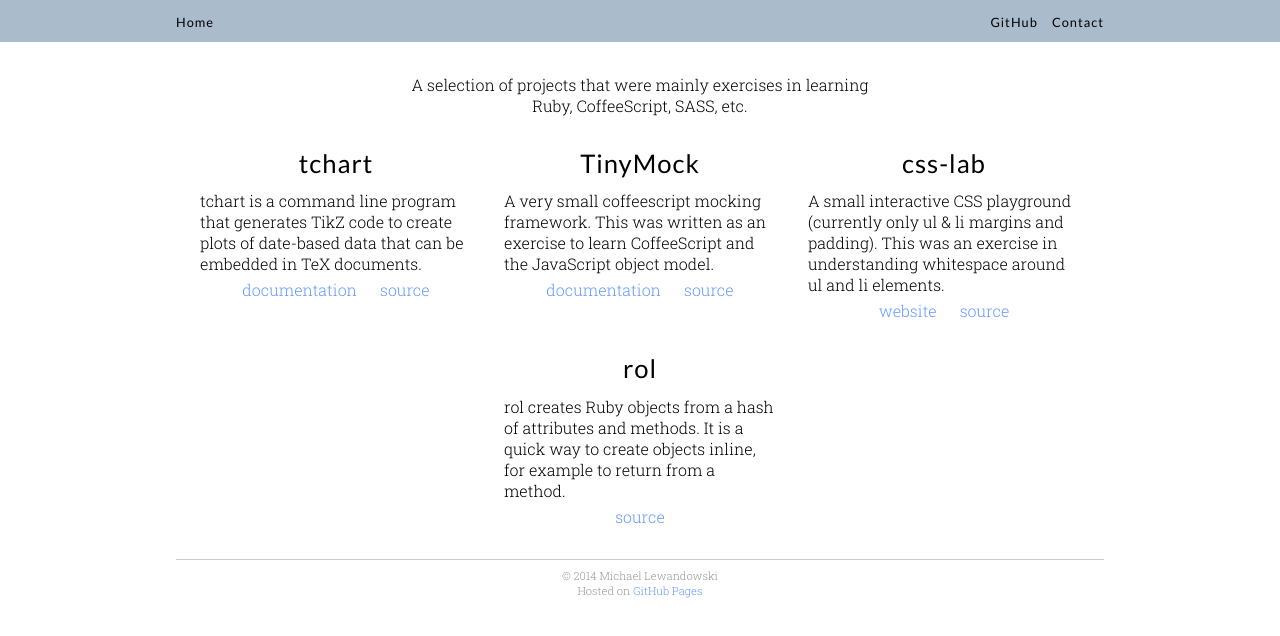
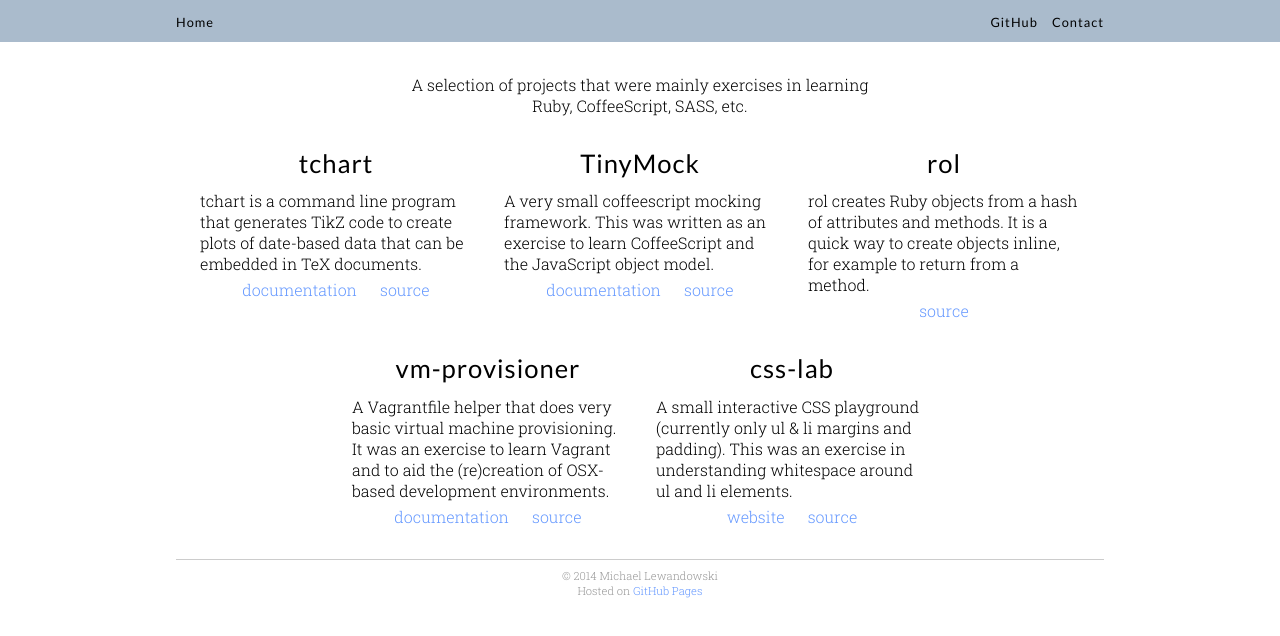
Before and after one commit to milewdev/milewdev.github.io, a website: page index.html in a window 1280 px wide. Drawn offline with Linux system fonts and the light colour scheme.

Commit message:
Add vm-provisioner

```diff
--- a/index.html
+++ b/index.html
@@ -54,6 +54,30 @@
       </article>
 
       <article>
+        <h1>rol</h1>
+        <p>
+          rol creates Ruby objects from a hash of attributes and methods.  It is
+          a quick way to create objects inline, for example to return from a method.
+        </p>
+        <menu>
+          <menuitem><a href='https://github.com/milewdev/rol'>source</a></menuitem>
+        </menu>
+      </article>
+
+      <article>
+        <h1>vm-provisioner</h2>
+        <p>
+          A Vagrantfile helper that does very basic virtual machine
+          provisioning. It was an exercise to learn Vagrant and to
+          aid the (re)creation of OSX-based development environments.
+        </p>
+        <menu>
+          <menuitem><a href='http://milewdev.github.io/vm-provisioner.doc/'>documentation</a></menuitem>
+          <menuitem><a href='https://github.com/milewdev/vm-provisioner'>source</a></menuitem>
+        </menu>
+      </article>
+
+      <article>
         <h1>css-lab</h2>
         <p>
           A small interactive CSS playground (currently only ul & li margins
@@ -63,17 +87,6 @@
         <menu>
           <menuitem><a href='http://milewdev.github.io/css-lab/'>website</a></menuitem>
           <menuitem><a href='https://github.com/milewdev/css-lab'>source</a></menuitem>
-        </menu>
-      </article>
-
-      <article>
-        <h1>rol</h1>
-        <p>
-          rol creates Ruby objects from a hash of attributes and methods.  It is
-          a quick way to create objects inline, for example to return from a method.
-        </p>
-        <menu>
-          <menuitem><a href='https://github.com/milewdev/rol'>source</a></menuitem>
         </menu>
       </article>
     </section>
```
